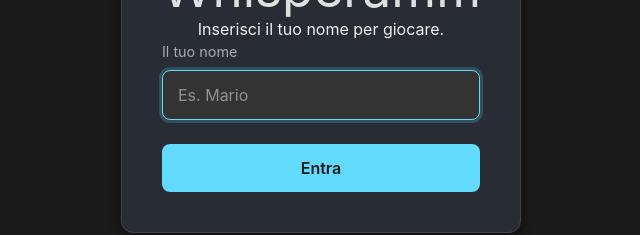
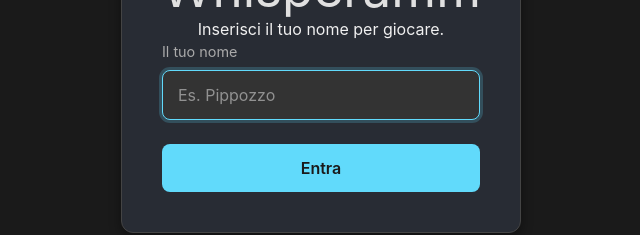
Before and after one commit to WebRTC-Projects-Unina/Whisperamm, a React (Vite) app in the folder Test_whisperamm/: page / in a window 1280 px wide. Shown: the part 352-587 px from the top of the page, without its empty margins (319-959 px from the left). Built offline with nearby package versions, Linux system fonts and the light colour scheme.

Commit message:
risoluzione conflitti dopo rebase

```diff
--- a/Test_whisperamm/package.json
+++ b/Test_whisperamm/package.json
@@ -13,10 +13,7 @@
     "@tailwindcss/vite": "^4.1.17",
     "react": "^19.2.0",
     "react-dom": "^19.2.0",
-<<<<<<< HEAD
-    "react-router-dom": "^7.9.5"
-=======
->>>>>>> c83a93adbeb9200fcbfdb71d9d486363cf9610f7
+    "react-router-dom": "^7.9.5",
     "tailwindcss": "^4.1.17"
   },
   "devDependencies": {
--- a/Test_whisperamm/src/components/Menu.jsx
+++ b/Test_whisperamm/src/components/Menu.jsx
@@ -78,7 +78,7 @@ const Menu = () => {
                         id="username"
                         value={username}
                         onChange={(e) => setUsername(e.target.value)}
-                        placeholder="Es. Mario"
+                        placeholder="Es. Pippozzo"
                         autoFocus
                     />
                 </div>
```
Also changed, not shown: 1 other file (tests, documents, lock files or other folders).
